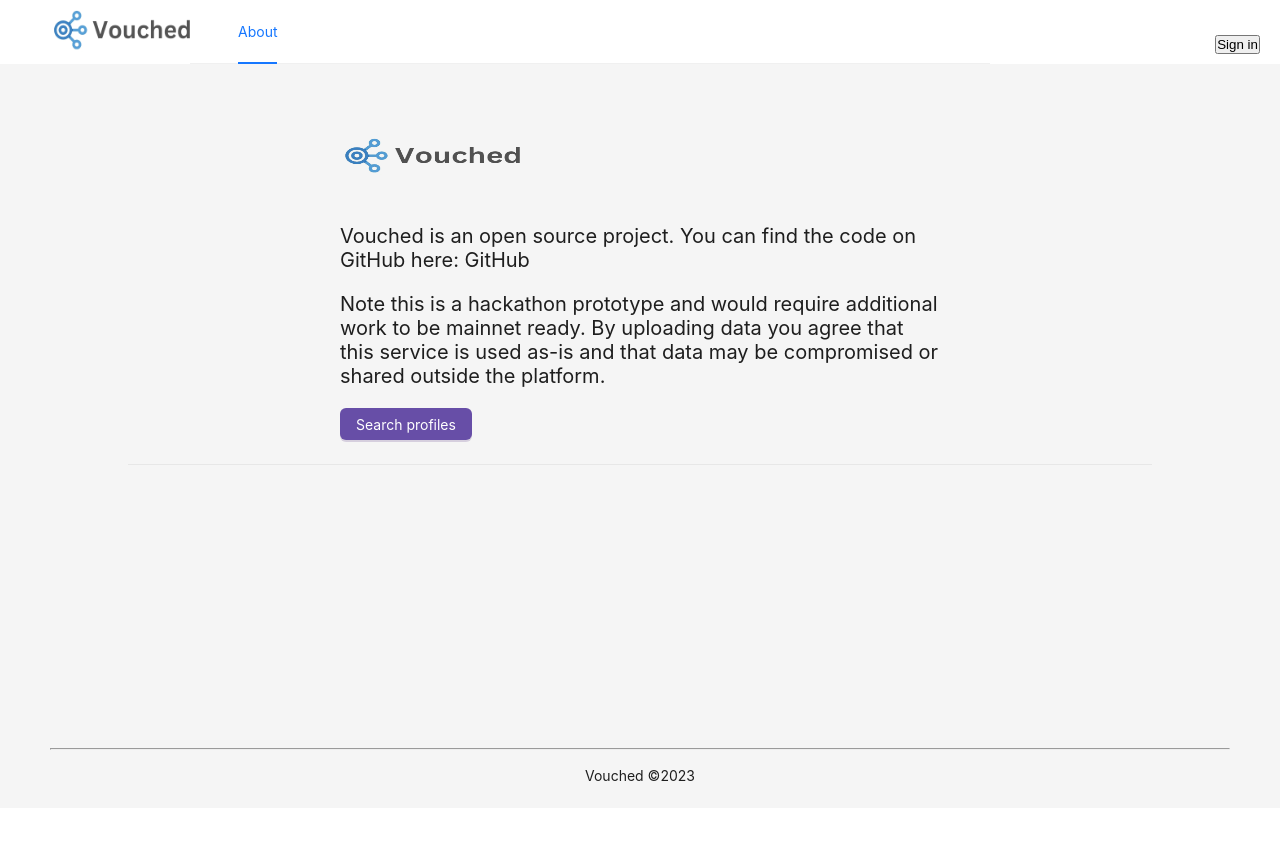
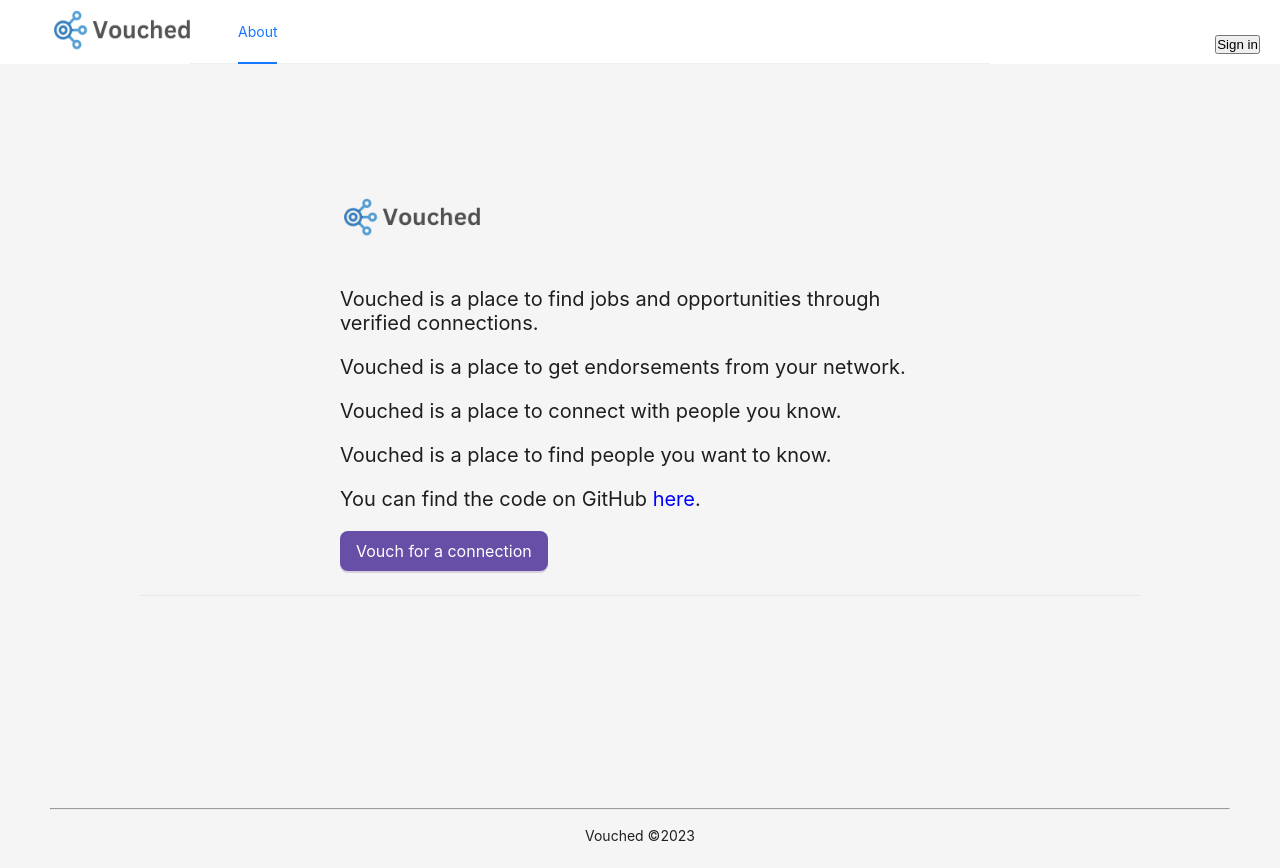
Before and after one commit to cbonoz/vouched, a Next.js app: page /about in a window 1280 px wide. Before the commit the page ends 808 px from the top, so only its background shows below. Built offline with nearby package versions, Linux system fonts and the light colour scheme; no server answers.

Commit message:
update about page and vercel config

```diff
--- a/app/about/page.js
+++ b/app/about/page.js
@@ -6,6 +6,13 @@ import Button from 'antd/es/button'
 import { useRouter } from "next/navigation";
 import { useState } from "react";
 import { Card, Divider } from "antd";
+
+const SECTIONS = [
+    'Vouched is a place to find jobs and opportunities through verified connections.',
+    'Vouched is a place to get endorsements from your network.',
+    'Vouched is a place to connect with people you know.',
+    'Vouched is a place to find people you want to know.',
+]
 
 
 export default function About() {
@@ -19,22 +26,28 @@ export default function About() {
             <br />
 
             <p>
-                <Image src="logo.png" alt="Vouched Logo" width={180} height={37} /><br /><br />
+                <Image src="logo.png" alt="Vouched Logo" width={140} height={40} /><br /><br />
             </p>
+
+            {SECTIONS.map((section, i) => {
+                return (
+                    <p key={i}>
+                        {section}
+                    </p>
+                )
+            })}
 
             {/* github */}
             <p>
-                {APP_NAME} is an open source project. You can find the code on GitHub here:&nbsp;
-                <a href="https://github.com/cbonoz/identity23" target="_blank">GitHub</a>&nbsp;
+                You can find the code on GitHub&nbsp;
+                <a style={{color: 'blue'}} href="https://github.com/cbonoz/vouched" target="_blank">here</a>.
             </p>
-
-            <p>Note this is a hackathon prototype and would require additional work to be mainnet ready. By uploading data you agree that this service is used as-is and that data may be compromised or shared outside the platform.</p>
 
             <p>
                 {/* Create profile */}
-                <Button type="primary" onClick={() => {
-                    router.push('/search')
-                }}>Search profiles</Button>&nbsp;
+                <Button type="primary" size="large" onClick={() => {
+                    router.push('/vouch')
+                }}>Vouch for a connection</Button>&nbsp;
 
 
             </p>
--- a/app/globals.css
+++ b/app/globals.css
@@ -88,12 +88,12 @@ a {
 }
 
 .container {
-  /* max-width: 1000px; */
+  max-width: 1000px;
   min-width: 80%;
   margin: 0 auto;
   flex-grow: 1;
   min-height: 80vh;
-  margin-top: 10px;
+  margin-top: 40px;
 }
 
 .success-text {
@@ -290,10 +290,6 @@ textarea {
   margin-right: 20px;
 }
 
-.standard-btn {
-  padding: 10px;
-  margin-top: 20px;
-}
 
 .prompt-section {
   margin-top: 40px;
--- a/app/page.js
+++ b/app/page.js
@@ -54,7 +54,7 @@ const Home = () => {
             style={{ width: 200 }}
           /><br/>
 
-          <Button disabled={!handle} className='standard-btn' type="primary" onClick={() => router.push('/profile/' + handle)}>
+          <Button disabled={!handle} className='standard-button' type="primary" onClick={() => router.push('/profile/' + handle)}>
             Go to profile
           </Button>
         </div>
```
Also changed, not shown: app/vouch/page.js (+11 -7 lines), vercel.json.
